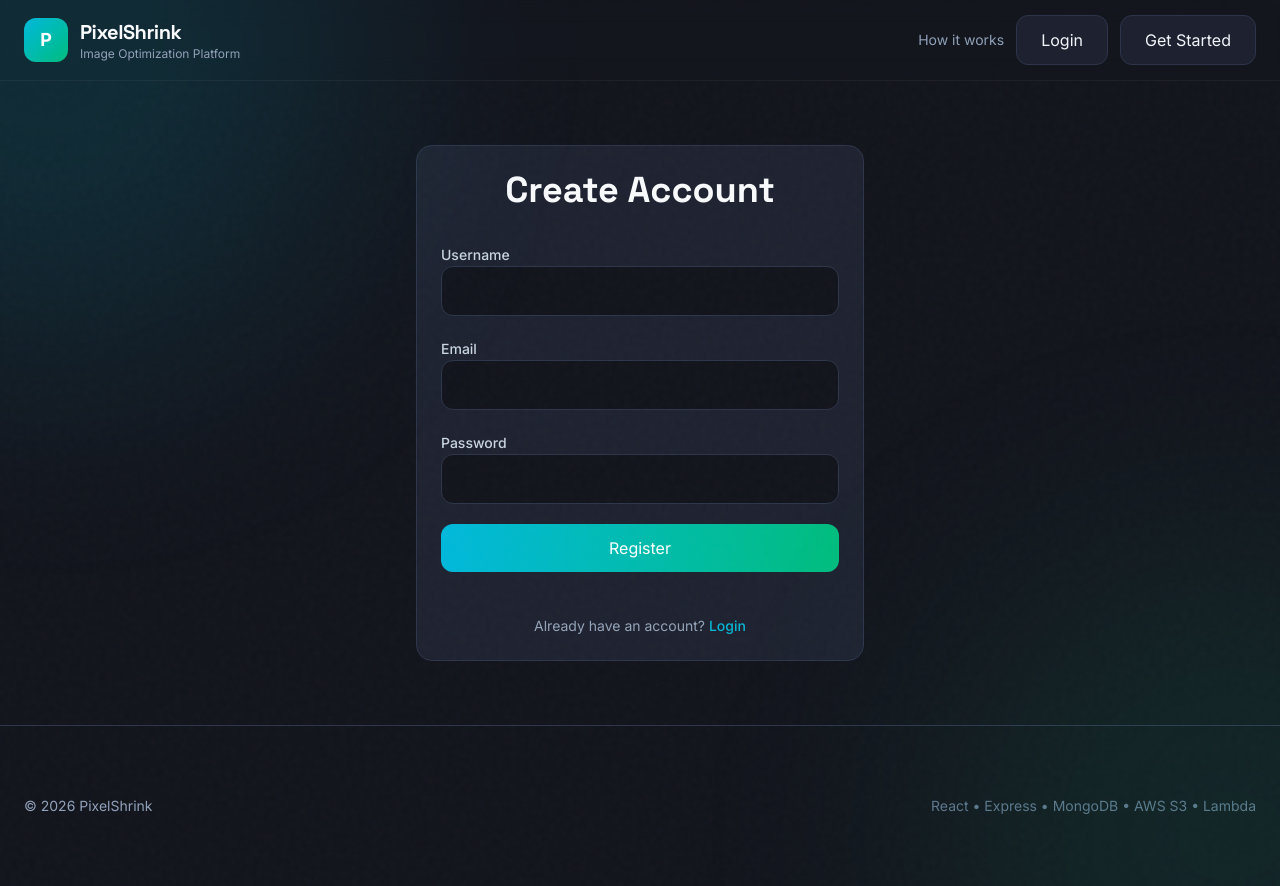
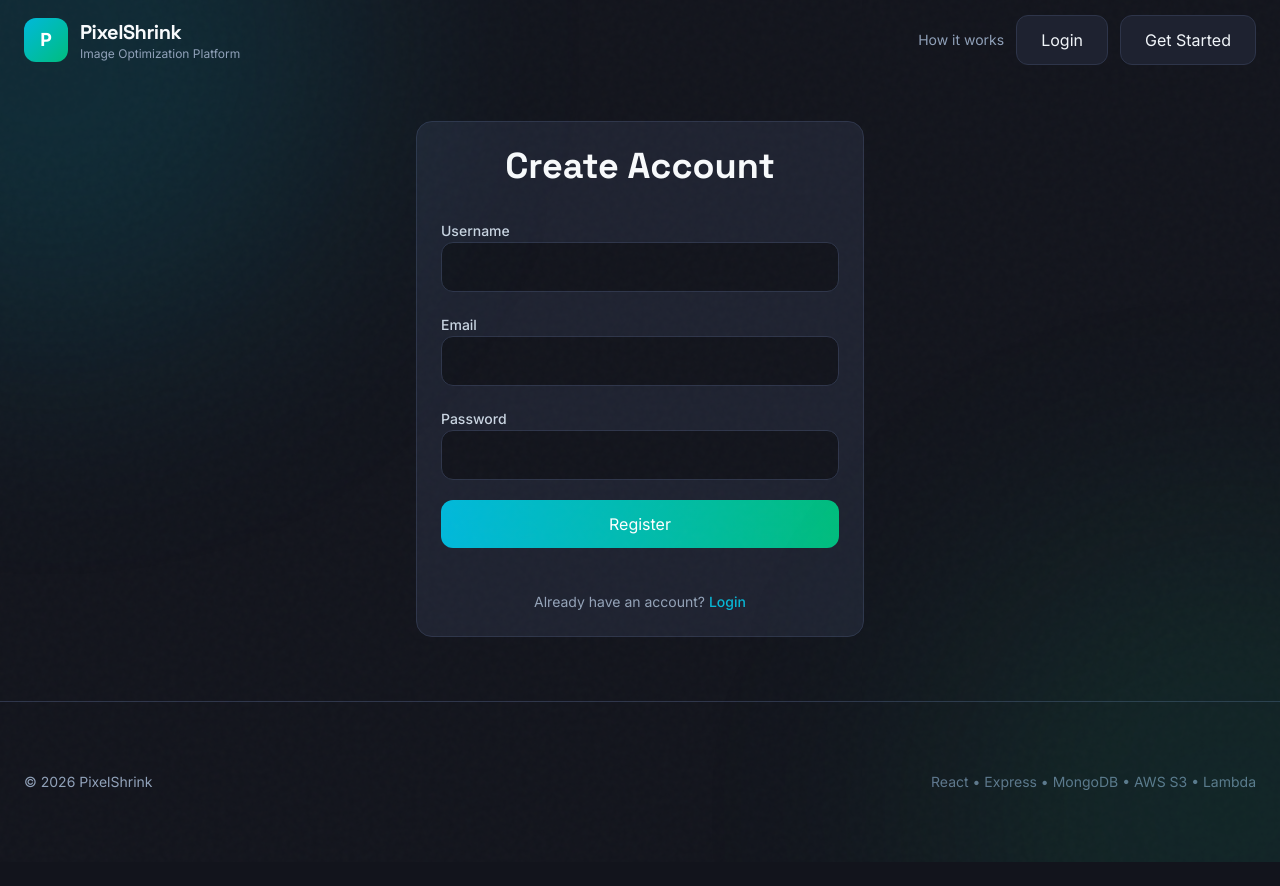
Before and after one commit to Biplob-Gautam/Pixel-Shrink, a React (Vite) app in the folder frontend/: page /register in a window 1280 px wide. After the commit the page ends 862 px from the top, so only its background shows below. Built offline with nearby package versions, Linux system fonts and the light colour scheme.

Commit message:
Minor UI updates

```diff
--- a/frontend/src/components/layout/Navbar.jsx
+++ b/frontend/src/components/layout/Navbar.jsx
@@ -5,19 +5,11 @@ import Logo from "../shared/Logo";
 import Button from "../ui/Button";
 
 export default function Navbar() {
-  const [scrolled, setScrolled] = useState(false);
-  useEffect(() => {
-    const handleScroll = () => {
-      setScrolled(window.scrollY > 30);
-    };
-
-    window.addEventListener("scroll", handleScroll);
-
-    return () => window.removeEventListener("scroll", handleScroll);
-  }, []);
   return (
     <header
-      className={`sticky top-0 z-50 border-b border-white/5 backdrop-blur-md transition-all duration-300 ${scrolled ? "bg-surface/95" : "bg-transparent"}`}
+      className={
+        "sticky top-0 z-50 border-b transition-all duration-300 border-transparent bg-transparent"
+      }
     >
       <div className="page-container flex h-20 items-center justify-between">
         <Logo />
--- a/frontend/src/layouts/MainLayout.jsx
+++ b/frontend/src/layouts/MainLayout.jsx
@@ -10,7 +10,7 @@ export default function MainLayout({ children }) {
 
       <Navbar />
 
-      <main className="page-container py-16">{children}</main>
+      <main className="page-container pt-10 pb-16">{children}</main>
 
       <Footer />
     </div>
--- a/frontend/src/pages/Home.jsx
+++ b/frontend/src/pages/Home.jsx
@@ -9,13 +9,13 @@ import { Cloud, Gauge, ShieldCheck } from "lucide-react";
 export default function Home() {
   return (
     <MainLayout>
-      <section className="mx-auto mb-24 max-w-4xl text-center">
+      <section className="mx-auto mb-20 max-w-4xl text-center">
         <h1 className="mb-6 font-heading text-6xl font-bold leading-tight">
           Optimize images
           <span className="text-gradient"> without compromising quality</span>
         </h1>
 
-        <p className="mx-auto mb-14 max-w-2xl text-lg leading-8 text-slate-400">
+        <p className="mx-auto mb-8 max-w-2xl text-lg leading-8 text-slate-400">
           Upload once. Compress instantly. Powered by AWS S3 & Lambda.
         </p>
 
```
